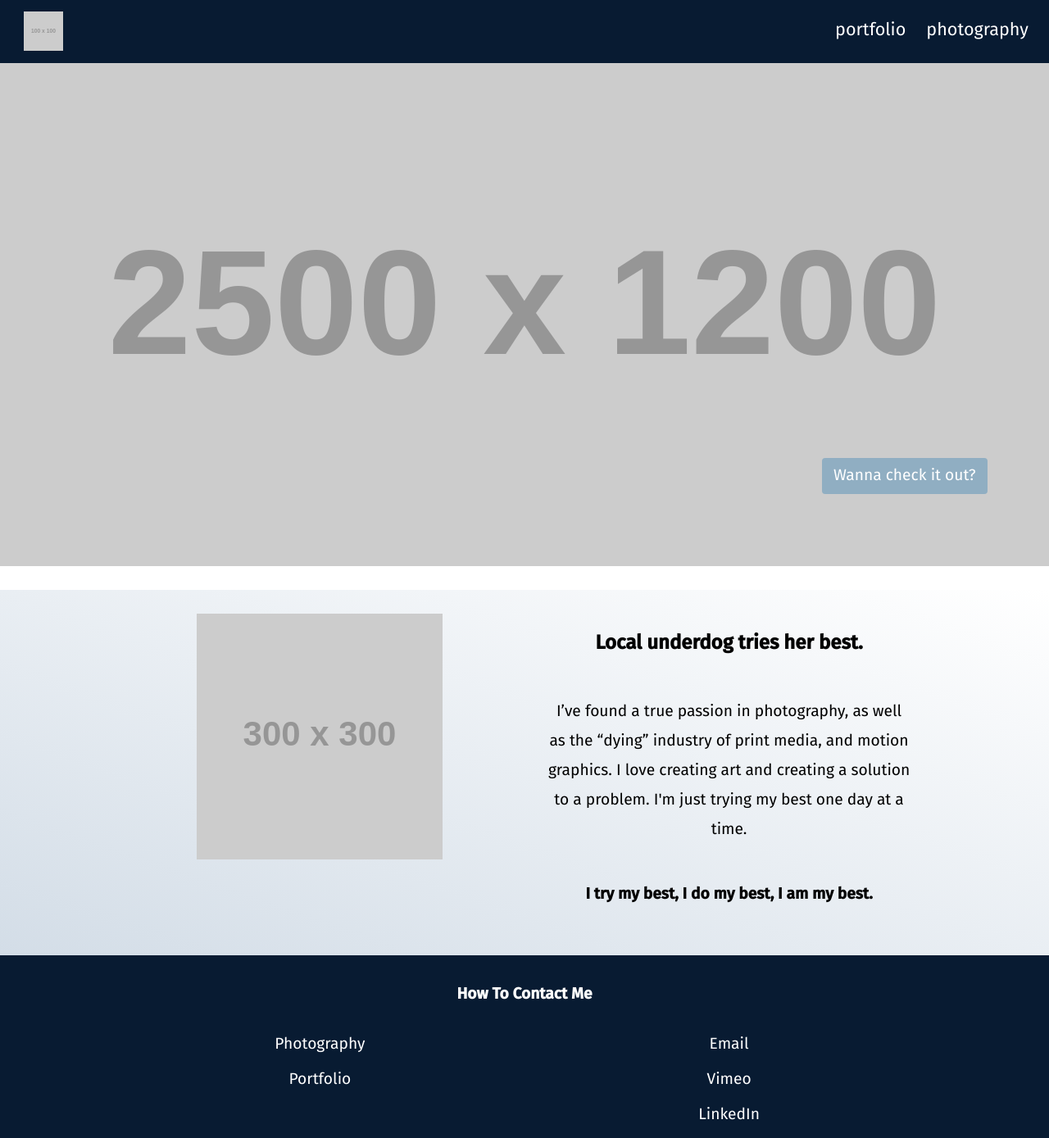
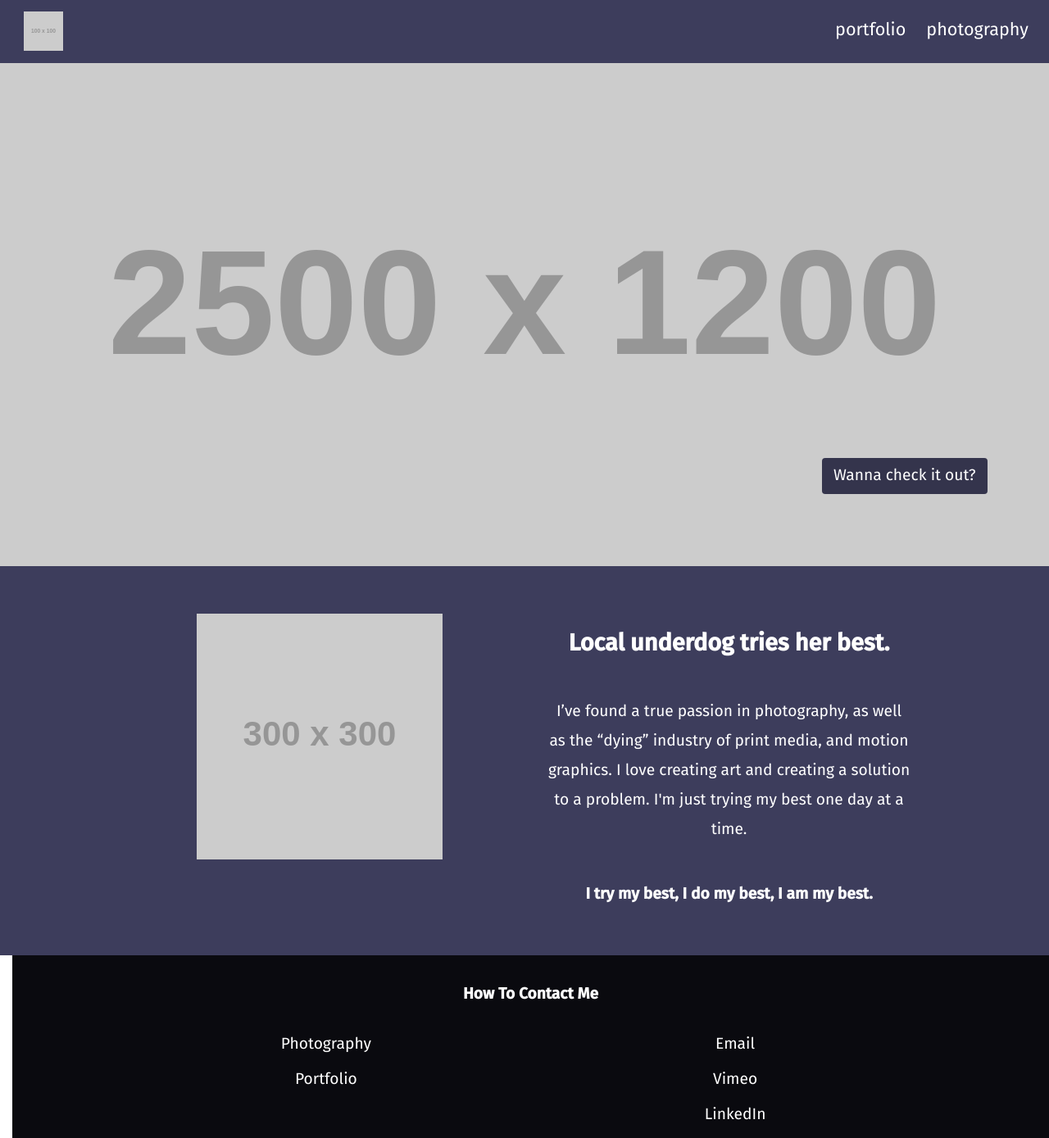
Before and after one commit to histtranger/portfolio, a Jekyll site: the page index.html, which Jekyll copies as it is, in a window 1280 px wide. Shown: the whole page at 82% size. Built offline with Jekyll 4.4.1, drawn with Linux system fonts in a browser that asks for light colours.

Commit message:
Changed some colors, changed some other aspects of the site I didn't like

```diff
--- a/_layouts/default.html
+++ b/_layouts/default.html
@@ -27,7 +27,7 @@
 
   {{content}}
 
-  <footer>
+  <footer class="line">
     <div class="wrapper">
       <h4 class="pad-t">How To Contact Me</h4>
       <div class="grid">
--- a/css/main.css
+++ b/css/main.css
@@ -20,10 +20,15 @@ html {
 
 body {
   font-family: 'Fira Sans', sans-serif;
+  background-color: #3d3d5c;
 }
 
 .light-blue {
-  background: linear-gradient(to top right, #d3dde7, white);
+  background-color: #0a0a0f;
+}
+
+.purple {
+  color: #7676a2;
 }
 
 .white {
@@ -31,7 +36,7 @@ body {
 }
 
 nav {
-  background-color: #081b32;
+  background-color: #3d3d5c;
   position: relative;
 }
 
@@ -40,13 +45,9 @@ nav a {
   text-decoration: none;
   transition: all 200ms linear;
 }
-.cloud {
-  left: 10px;
-  transition: all .2s linear;
-}
 
 ul a:hover {
-  background-position: 10px 0;
+  background-position: 20px 0;
   background-image: url(../images/line-3.svg);
   background-repeat: no-repeat;
   color: #d3dde7;
@@ -70,19 +71,22 @@ nav img {
 }
 
 .banner-link:hover .btn-banner {
-  background-image: url(../images/line-3.svg);
-  color: #081b32;
+  color: white;
+  background-color: #0a0a0f;
 }
 
 .btn {
-  background-color: #90aec2;
+  background-color: #34344c;
   border: none;
 }
 
+.line {
+  border-left: solid 15px white;
+}
+
 h2 {
-  font-size: 1.25em;
+  font-size: 1.5em;
   text-align: center;
-  font-weight: bold;
 }
 
 h3 {
@@ -128,7 +132,7 @@ ul li {
 }
 
 footer {
-  background-color: #081b32;
+  background-color: #0a0a0f;
 }
 
 footer h4 {
@@ -142,8 +146,10 @@ footer a {
   transition: all 200ms linear;
 }
 
-footer a:hover {
-  color: #d3dde7;
+footer a p:hover {
+  color: #7676a2;
+  background-repeat: no-repeat;
+  background-position: 160px -5px;
 }
 
 @media only screen and (min-width: 38em) {
@@ -155,6 +161,10 @@ footer a:hover {
 .banner {
     margin-left: auto;
     margin-right: auto;
+  }
+
+  nav .select {
+    display: none;
   }
 }
 
@@ -211,14 +221,13 @@ p a:hover {
 }
 
 .div-shadow {
-  box-shadow: 5px 5px 15px grey;
+  box-shadow: 5px 2px 20px black;
 }
 
 .selected {
   background-position: 20px 0;
-  background-image: url(../images/line-3.svg);
   background-repeat: no-repeat;
-  color: #90aec2;
+  color: #d1d1e0;
 }
 
 .selected:hover {
--- a/index.html
+++ b/index.html
@@ -17,7 +17,7 @@
         <a class="gutter pad-t-1-2" href="#"><img class="icon i-48" src="http://via.placeholder.com/100x100" alt="Logo"></a>
       </div>
       <div class="unit xs-1-2">
-        <ul>
+        <ul class="blep">
           <li><a href="port-page.html">photography</a></li>
           <li><a href="port-page.html">portfolio</a></li>
         </ul>
@@ -29,22 +29,22 @@
       <a class="banner-link" href="port-page.html"><img class="img-flex banner" src="http://via.placeholder.com/2500x1200" alt="Banner">
       <span class="btn center btn-banner" href="port-page.html">Wanna check it out?</span></a>
     </div>
-    <div class="pad-t pad-b grid light-blue">
+    <div class="pad-t pad-b grid">
       <div class="wrapper">
         <div class="unit xs-1 m-1-2">
           <img class="img-center block" src="http://via.placeholder.com/300x300" alt="Bio">
         </div>
         <div class="unit xs-1 m-1-2">
           <div class="grid">
-            <h2 class="pad-t xs-1 unit island-1-2 push-0">Local underdog tries her best.</h2>
-            <h3 class="pad-t-1-2 xs-1 unit island push-0">I’ve found a true passion in photography, as well as the “dying” industry of print media, and motion graphics. I love creating art and creating a solution to a problem. I'm just trying my best one day at a time.</h3>
-            <h4 class="pad-t-1-2 xs-1 unit">I try my best, I do my best, I am my best.</h4>
+            <h2 class="pad-t xs-1 unit island-1-2 push-0 white">Local underdog tries her best.</h2>
+            <h3 class="pad-t-1-2 xs-1 unit island push-0 white">I’ve found a true passion in photography, as well as the “dying” industry of print media, and motion graphics. I love creating art and creating a solution to a problem. I'm just trying my best one day at a time.</h3>
+            <h4 class="pad-t-1-2 xs-1 unit white">I try my best, I do my best, I am my best.</h4>
           </div>
         </div>
       </div>
     </div>
   </main>
-  <footer>
+  <footer class="line">
     <div class="wrapper">
       <h4 class="pad-t">How To Contact Me</h4>
       <div class="grid">
```
Also changed, not shown: info-page.html (+7 -7 lines), port-page.html (+5 -5 lines), images/line-3.svg.
